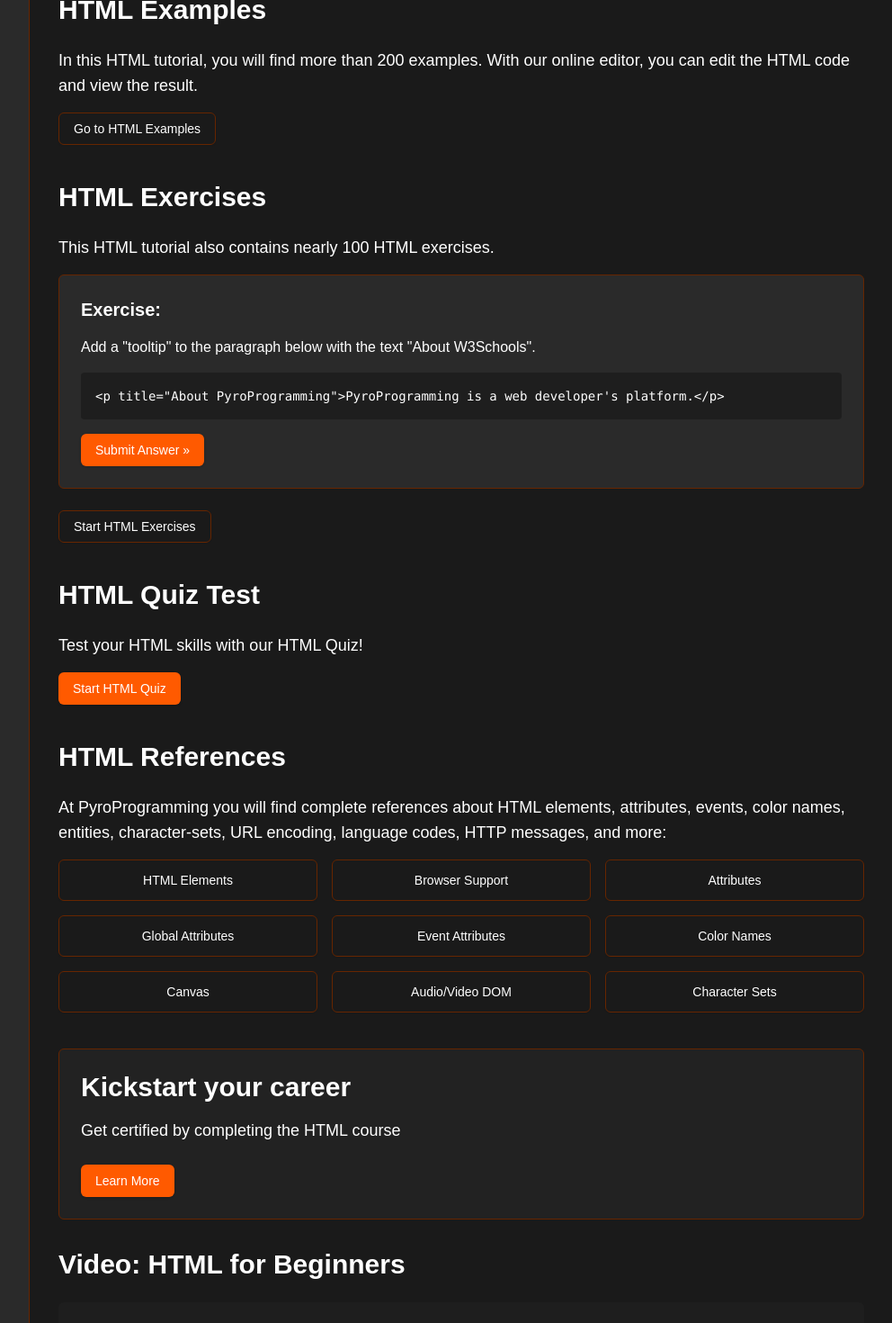
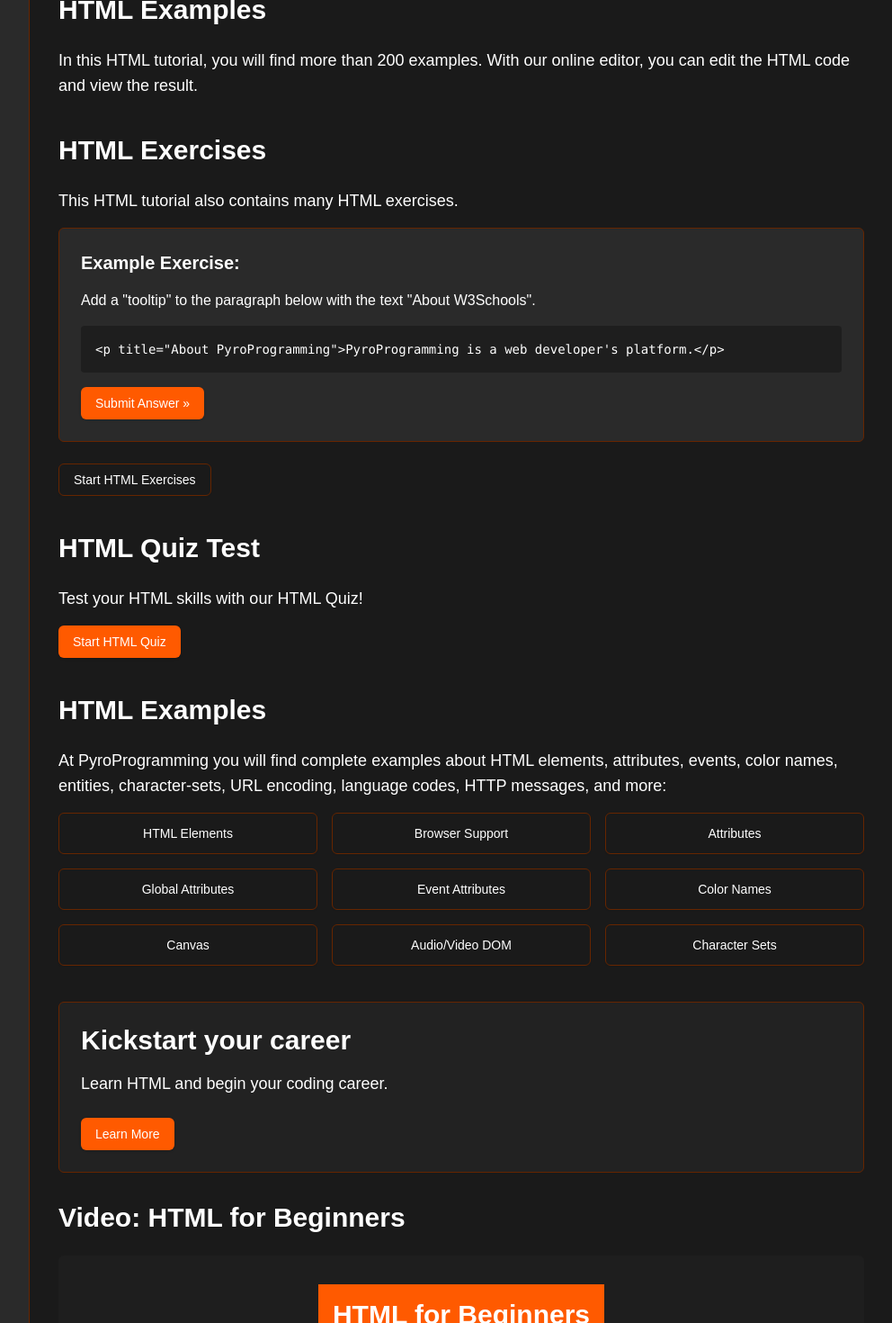
Before and after one commit to 321EZ123/PyroProgramming, a Next.js app: page /tutorials/html in a window 1280 px wide. Shown: the part 1139-2609 px from the top of the page at 90% size, without its empty margins (287-1279 px from the left). Built offline with nearby package versions, Linux system fonts and the light colour scheme.

Commit message:
Update page.tsx

```diff
--- a/src/app/tutorials/html/page.tsx
+++ b/src/app/tutorials/html/page.tsx
@@ -67,19 +67,16 @@ export default function HtmlTutorialHome() {
         <p className="text-lg mb-4">
           In this HTML tutorial, you will find more than 200 examples. With our online editor, you can edit the HTML code and view the result.
         </p>
-        <Button variant="outline" className="border-fire-darker hover:bg-fire-darker/10">
-          <Link href="/tutorials/html/examples">Go to HTML Examples</Link>
-        </Button>
       </div>
 
       <div className="mb-10">
         <h2 className="text-3xl font-bold mb-6">HTML Exercises</h2>
         <p className="text-lg mb-4">
-          This HTML tutorial also contains nearly 100 HTML exercises.
+          This HTML tutorial also contains many HTML exercises.
         </p>
 
         <div className="bg-card border border-fire-darker rounded-md p-6 mb-6">
-          <h3 className="text-xl font-bold mb-4">Exercise:</h3>
+          <h3 className="text-xl font-bold mb-4">Example Exercise:</h3>
           <p className="mb-4">Add a "tooltip" to the paragraph below with the text "About W3Schools".</p>
 
           <div className="bg-[#1E1E1E] p-4 text-white font-mono text-sm rounded mb-4">
@@ -109,9 +106,9 @@ export default function HtmlTutorialHome() {
       </div>
 
       <div className="mb-10">
-        <h2 className="text-3xl font-bold mb-6">HTML References</h2>
+        <h2 className="text-3xl font-bold mb-6">HTML Examples</h2>
         <p className="text-lg mb-4">
-          At PyroProgramming you will find complete references about HTML elements, attributes, events, color names, entities, character-sets, URL encoding, language codes, HTTP messages, and more:
+          At PyroProgramming you will find complete examples about HTML elements, attributes, events, color names, entities, character-sets, URL encoding, language codes, HTTP messages, and more:
         </p>
 
         <div className="grid grid-cols-1 md:grid-cols-3 gap-4">
@@ -148,7 +145,7 @@ export default function HtmlTutorialHome() {
       <div className="bg-card/50 border border-fire-darker p-6 rounded-md mb-8">
         <h2 className="text-3xl font-bold mb-4">Kickstart your career</h2>
         <p className="text-lg mb-4">
-          Get certified by completing the HTML course
+          Learn HTML and begin your coding career.
         </p>
         <Button className="bg-primary hover:bg-primary/90 text-white mt-2">
           Learn More
```
